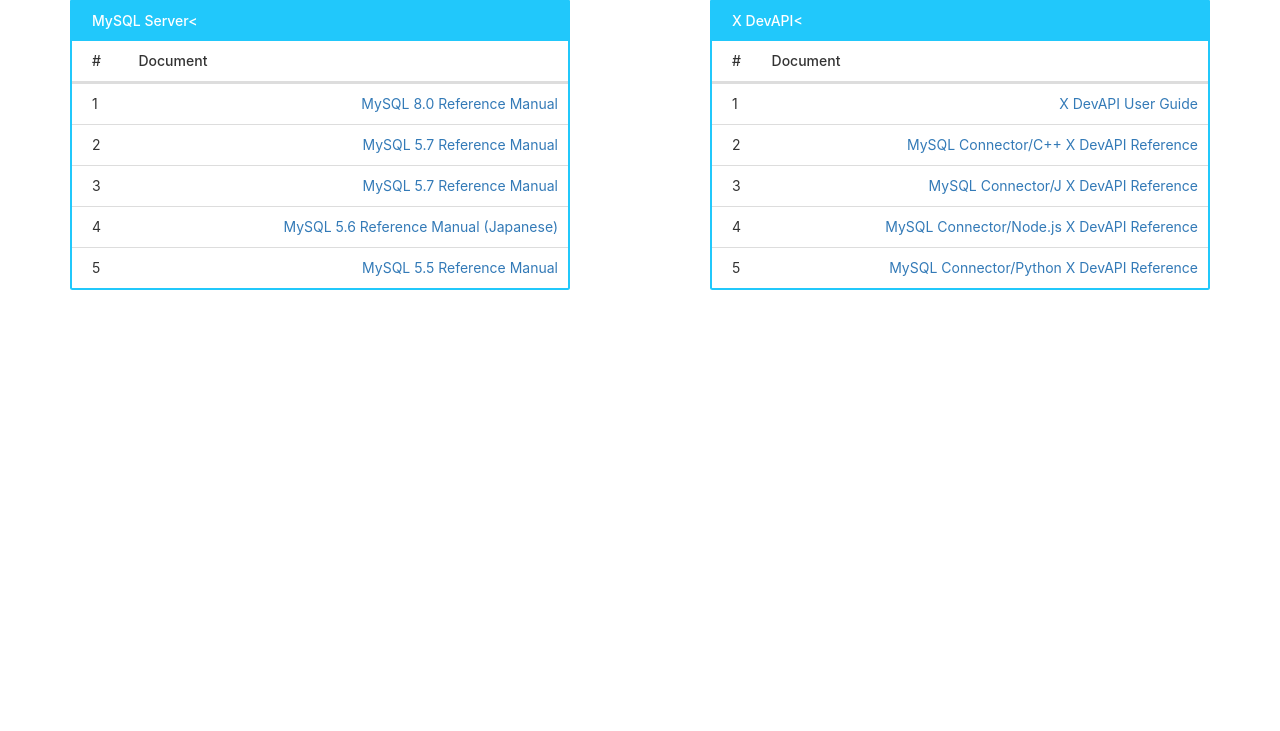
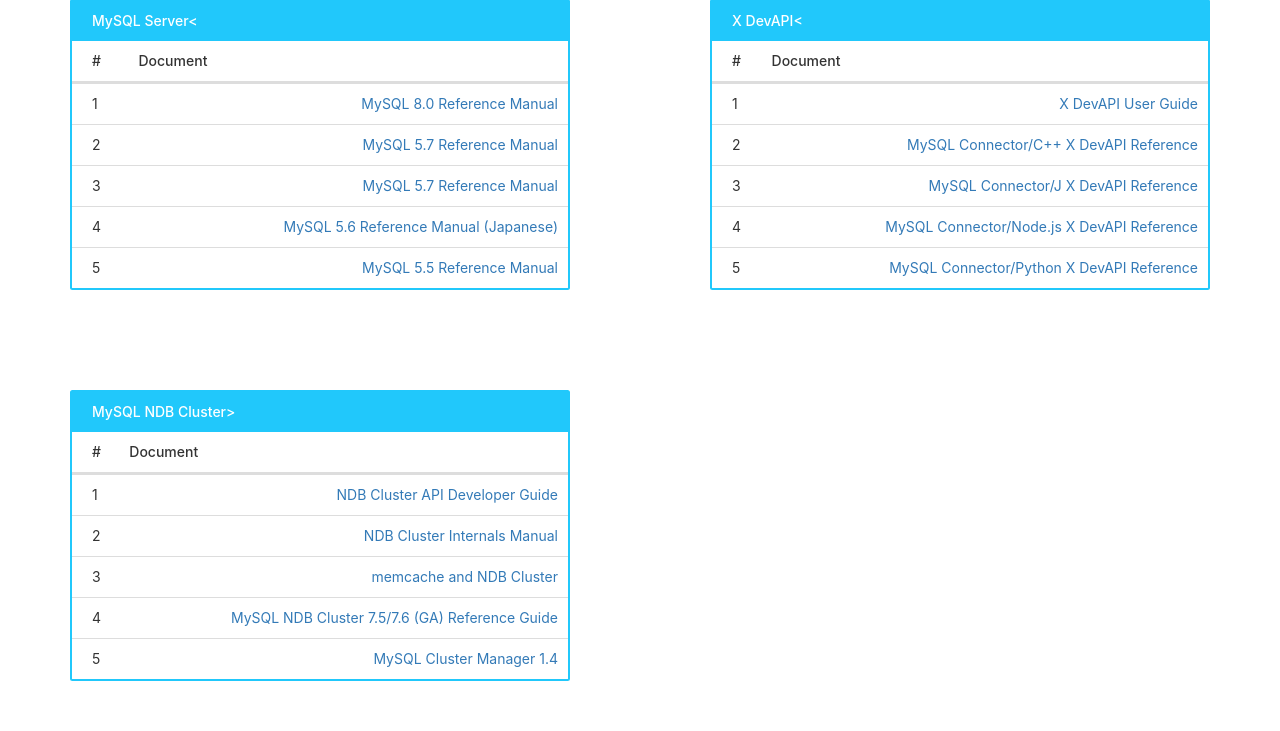
Before and after one commit to Ekko-Man/MySQL, a Flask app: page /documentation/product in a window 1280 px wide. Shown: the part 227-958 px from the top of the page. Before the commit the page ends 517 px from the top, so only its background shows below. Run offline with Flask 2, Linux system fonts and the light colour scheme; some libraries are stand-ins or nearby versions.

Commit message:
added a new table

```diff
--- a/app/templates/product 2.html
+++ b/app/templates/product 2.html
@@ -75,4 +75,40 @@
     </tr>
   </tbody>
 </table>
+
+     <table align="left">
+  <thead>
+    <tr>
+      <th colspan="3">MySQL NDB Cluster></th>
+    </tr>
+    <tr>
+      <th>#</th>
+      <th colspan="2">Document</th>
+    </tr>
+  </thead>
+  <tbody>
+    <tr>
+      <td>1</td>
+      <td><a href="https://dev.mysql.com/doc/ndbapi/en/">NDB Cluster API Developer Guide</a></td>
+
+    </tr>
+    <tr>
+      <td>2</td>
+      <td><a href="https://dev.mysql.com/doc/ndb-internals/en/index.html">NDB Cluster Internals Manual</a></td>
+    </tr>
+    <tr>
+      <td>3</td>
+      <td><a href="https://dev.mysql.com/doc/ndbapi/en/ndbmemcache.html">memcache and NDB Cluster</a></td>
+    </tr>
+     <tr>
+      <td>4</td>
+      <td><a href=https://dev.mysql.com/doc/refman/5.7/en/mysql-cluster.html>MySQL NDB Cluster 7.5/7.6 (GA) Reference Guide</a></td>
+    </tr>
+     <tr>
+      <td>5</td>
+      <td><a href=https://dev.mysql.com/doc/mysql-cluster-manager/1.4/en/>MySQL Cluster Manager 1.4</a></td>
+    </tr>
+  </tbody>
+</table>
+
 {% endblock app_content %}
```
